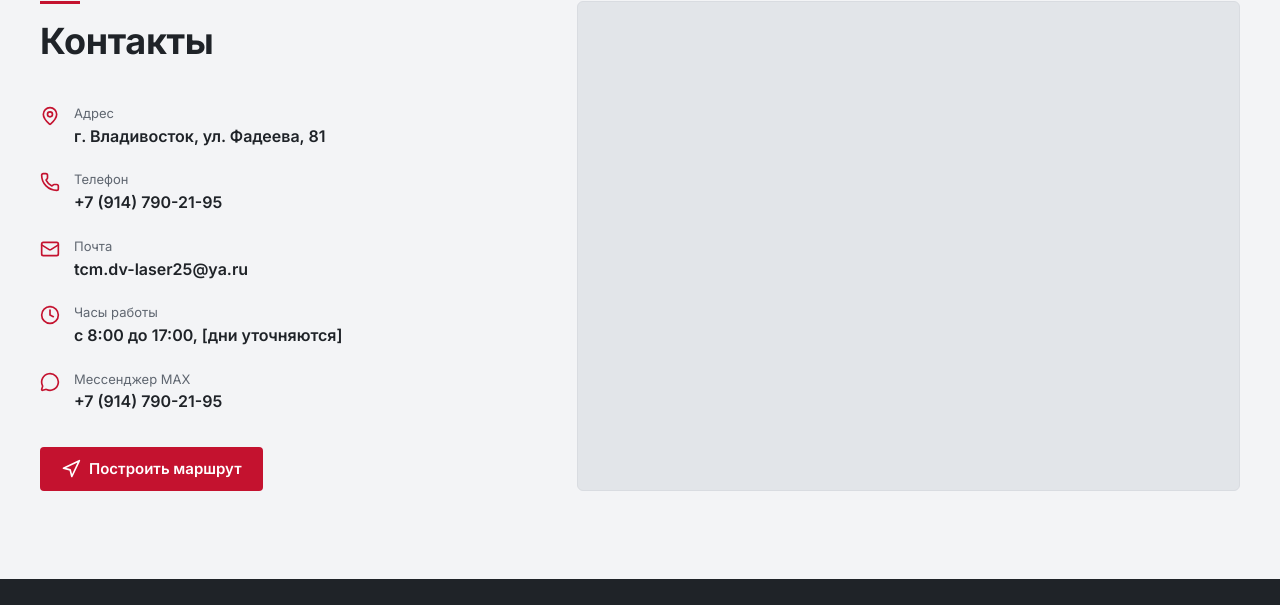
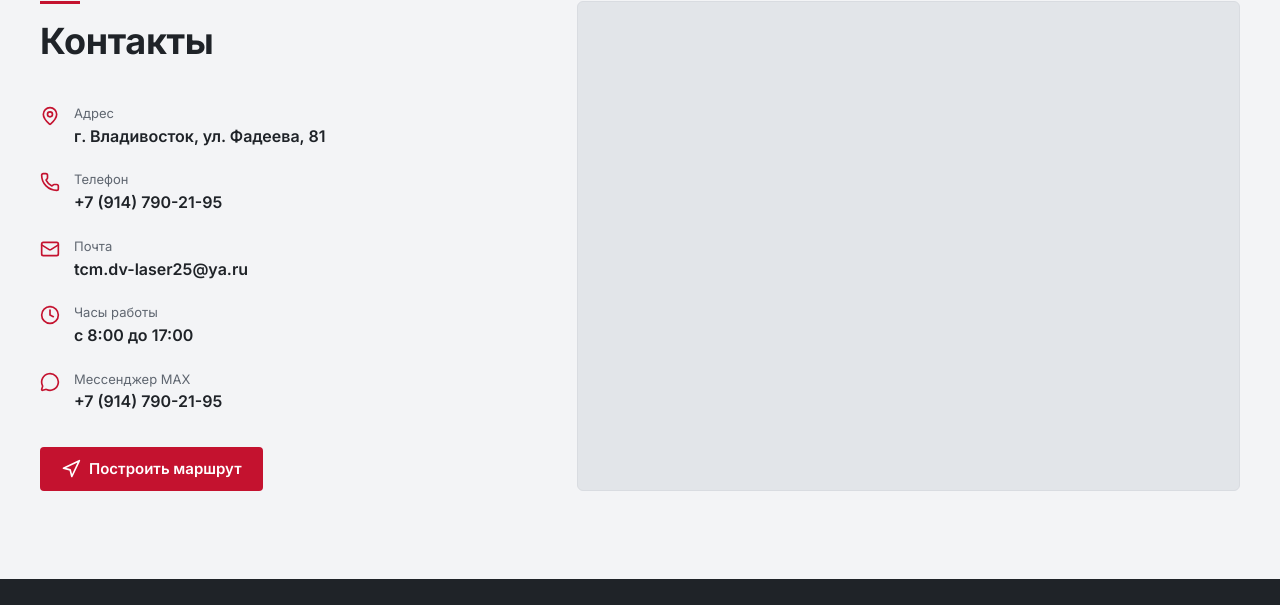
Before and after one commit to TGtawer/laser-cut-site, a plain HTML site: page index.html in a window 1280 px wide. Shown: the part 5283-5888 px from the top of the page. Drawn offline with Linux system fonts and the light colour scheme.

Commit message:
Контакты: убрана пометка «[дни уточняются]» в часах работы
Co-Authored-By: Claude Opus 5.5 <noreply@anthropic.com>

```diff
--- a/index.html
+++ b/index.html
@@ -512,8 +512,8 @@
               <svg class="icon" aria-hidden="true"><use href="#i-clock"/></svg>
               <div>
                 <span class="contact-list__label">Часы работы</span>
-                <!-- TODO(#7) -->
-                <span class="contact-list__value">с 8:00 до 17:00, [дни уточняются]</span>
+                <!-- TODO(#7) Дописать рабочие дни, когда будут известны -->
+                <span class="contact-list__value">с 8:00 до 17:00</span>
               </div>
             </li>
             <!-- TODO(#13) Сделать номер ссылкой на профиль MAX (вида https://max.ru/u/…, берётся в приложении MAX).
```
